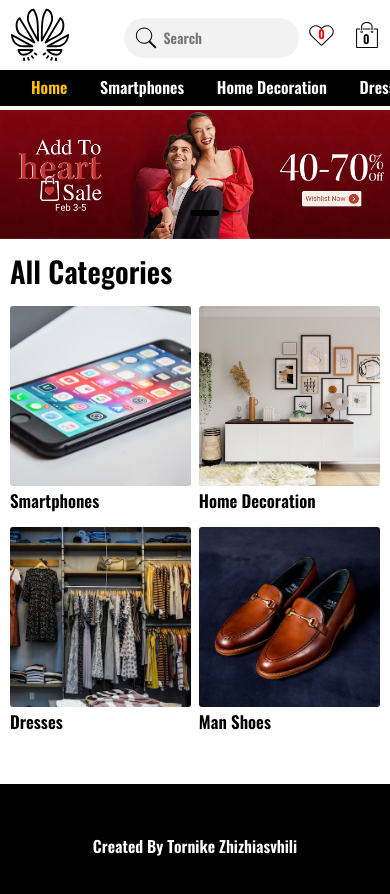
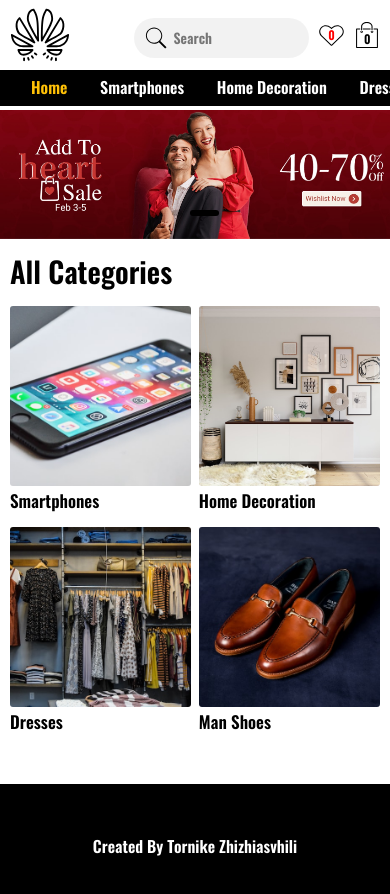
Before and after one commit to TornikeZhizhi/shopping-web, a React (Create React App) app: page / in a window 390 px wide. Shown: the top 894 px of the page. Built offline with nearby package versions, Linux system fonts and the light colour scheme; a web font is replaced by a local one.

Commit message:
update css

```diff
--- a/src/components/HeaderCart/HeaderCart.css
+++ b/src/components/HeaderCart/HeaderCart.css
@@ -18,7 +18,7 @@
 .cart>span{
     position: absolute;
     top: 8px;
-    left: 9px;
+    left: 10px;
     font-size: 12px;
     color: #000;
 }
@@ -150,4 +150,7 @@
     .favourite_box img {
         width: 45px;
     }
+    .cart {
+        margin-left: 0;
+    }
 }
--- a/src/components/HeaderFavourite/HeaderFavourite.module.css
+++ b/src/components/HeaderFavourite/HeaderFavourite.module.css
@@ -10,7 +10,7 @@
 
 .favourite_box>span {
     position: absolute;
-    top: 17px;
+    top: 18px;
     left: 50%;
     transform: translateX(-50%);
     color: red;
--- a/src/components/Products/ProductsComponent.css
+++ b/src/components/Products/ProductsComponent.css
@@ -374,6 +374,6 @@
     height: 30px;
   }
   .css-1lauo1g-MuiRating-root {
-    font-size: 14px !important;
+    font-size: 12px !important;
   }
   }
--- a/src/components/ProductsInnerComponent/ProducetsInnerComponent.js
+++ b/src/components/ProductsInnerComponent/ProducetsInnerComponent.js
@@ -6,6 +6,7 @@
 import axios from "axios";
 import { useParams } from "react-router-dom";
 import { FavouriteTheme } from "../../Contexts/FavouritesContext";
+import { CartTheme } from "../../Contexts/CartContext";
 
 
 
@@ -14,10 +15,11 @@
 
     const params = useParams()
     const ctx = useContext(FavouriteTheme);
-
+    const ctxCart = useContext(CartTheme);
     const [heartAnime, setHeartAnime] = useState(false)
     const [sliderImages , setSliderImages]= useState([])
     const [innerData, setInnerData] = useState([])
+
     useEffect(()=>{
         axios.get(`https://dummyjson.com/products/${params.id}`)
         .then(response => {
@@ -28,6 +30,9 @@
             setSliderImages(newImages);
             setInnerData(response.data)
         })
+
+        window.scrollTo(0, 0)
+
 
     },[])
 
@@ -40,6 +45,11 @@
         ctx.addFavToLocalStorage(innerData)
 
     }
+
+    const addCart = ()=>{
+        ctxCart.addCartHandler(innerData)
+    }
+
 
     useEffect(()=>{
         console.log("sjemov")
@@ -83,7 +93,7 @@
                             <span className="m-favorite__smallIcon"></span>
                       </div>
                         </button>
-                       <button className="card_button">Add TO Cart</button>
+                       <button className="card_button" onClick={addCart}>Add TO Cart</button>
                     </div>
                 </div>
         </div>
```
